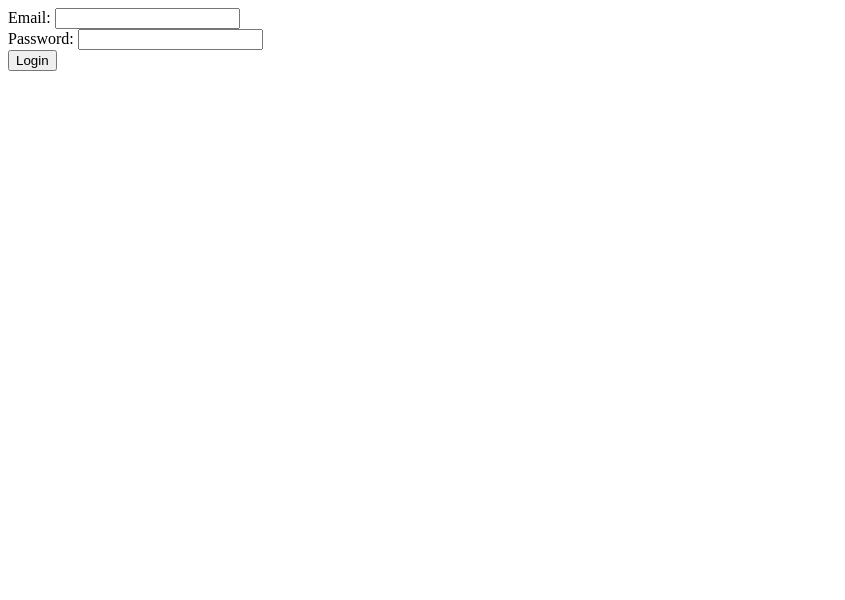
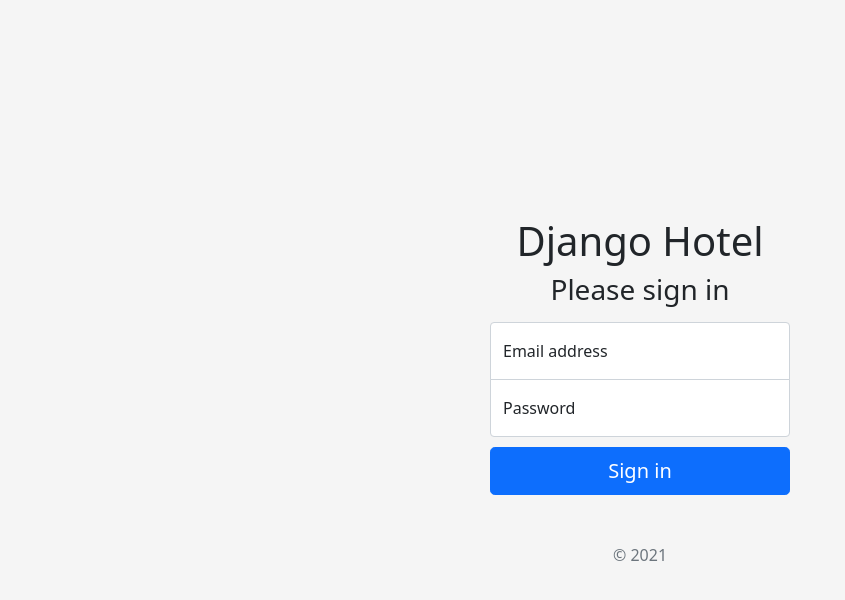
Before and after one commit to majormunky/DjangoHotel, a Django app: page /accounts/login/ in a window 1280 px wide. Shown: the top 600 px of the page, without its empty margins (0-845 px from the left). Run offline with Django 3.2, Linux system fonts and the light colour scheme.

Commit message:
Updated login template

```diff
--- a/templates/registration/login.html
+++ b/templates/registration/login.html
@@ -1,22 +1,73 @@
-<!DOCTYPE html>
+<!doctype html>
     <html lang="en">
     <head>
-    <meta charset="UTF-8">
-    <meta name="viewport" content="width=device-width, initial-scale=1.0">
-    <title>Document</title>
+        <meta charset="utf-8">
+        <meta name="viewport" content="width=device-width, initial-scale=1">
+        <title>Django Hotel | Login</title>
+
+        <!-- Bootstrap core CSS -->
+        <link href="https://cdn.jsdelivr.net/npm/bootstrap@5.0.2/dist/css/bootstrap.min.css" rel="stylesheet" integrity="sha384-EVSTQN3/azprG1Anm3QDgpJLIm9Nao0Yz1ztcQTwFspd3yD65VohhpuuCOmLASjC" crossorigin="anonymous">
+
+        <style>
+            html,
+            body {
+                height: 100%;
+            }
+
+            body {
+                display: flex;
+                align-items: center;
+                padding-top: 40px;
+                padding-bottom: 40px;
+                background-color: #f5f5f5;
+            }
+
+            .form-signin {
+                width: 100%;
+                max-width: 330px;
+                padding: 15px;
+                margin: auto;
+            }
+
+            .form-signin .checkbox {
+                font-weight: 400;
+            }
+
+            .form-signin .form-floating:focus-within {
+                z-index: 2;
+            }
+
+            .form-signin input[type="email"] {
+                margin-bottom: -1px;
+                border-bottom-right-radius: 0;
+                border-bottom-left-radius: 0;
+            }
+
+            .form-signin input[type="password"] {
+                margin-bottom: 10px;
+                border-top-left-radius: 0;
+                border-top-right-radius: 0;
+            }
+        </style>
     </head>
-<body>
+    <body class="text-center">
+        <main class="form-signin">
             <form action="." method="POST">
                 {% csrf_token %}
-        <div class="mb-3">
-            <label class="form-label" for="username">Email:</label>
-            <input type="text" name="username" class="form-control">
+                <h1>Django Hotel</h1>
+                <h1 class="h3 mb-3 fw-normal">Please sign in</h1>
+
+                <div class="form-floating">
+                    <input type="email" class="form-control" name="username" id="floatingInput" placeholder="name@example.com">
+                    <label for="floatingInput">Email address</label>
                 </div>
-        <div class="mb-3">
-            <label class="form-label" for="password">Password:</label>
-            <input type="password" name="password" class="form-control">
+                <div class="form-floating">
+                    <input type="password" class="form-control" name="password" id="floatingPassword" placeholder="Password">
+                    <label for="floatingPassword">Password</label>
                 </div>
-        <button type="submit" class="btn btn-primary btn-sm">Login</button>
+                <button class="w-100 btn btn-lg btn-primary" type="submit">Sign in</button>
+                <p class="mt-5 mb-3 text-muted">&copy; 2021</p>
             </form>
+        </main>
     </body>
 </html>
```
Lines whose indentation alone changed are shown as unchanged.
